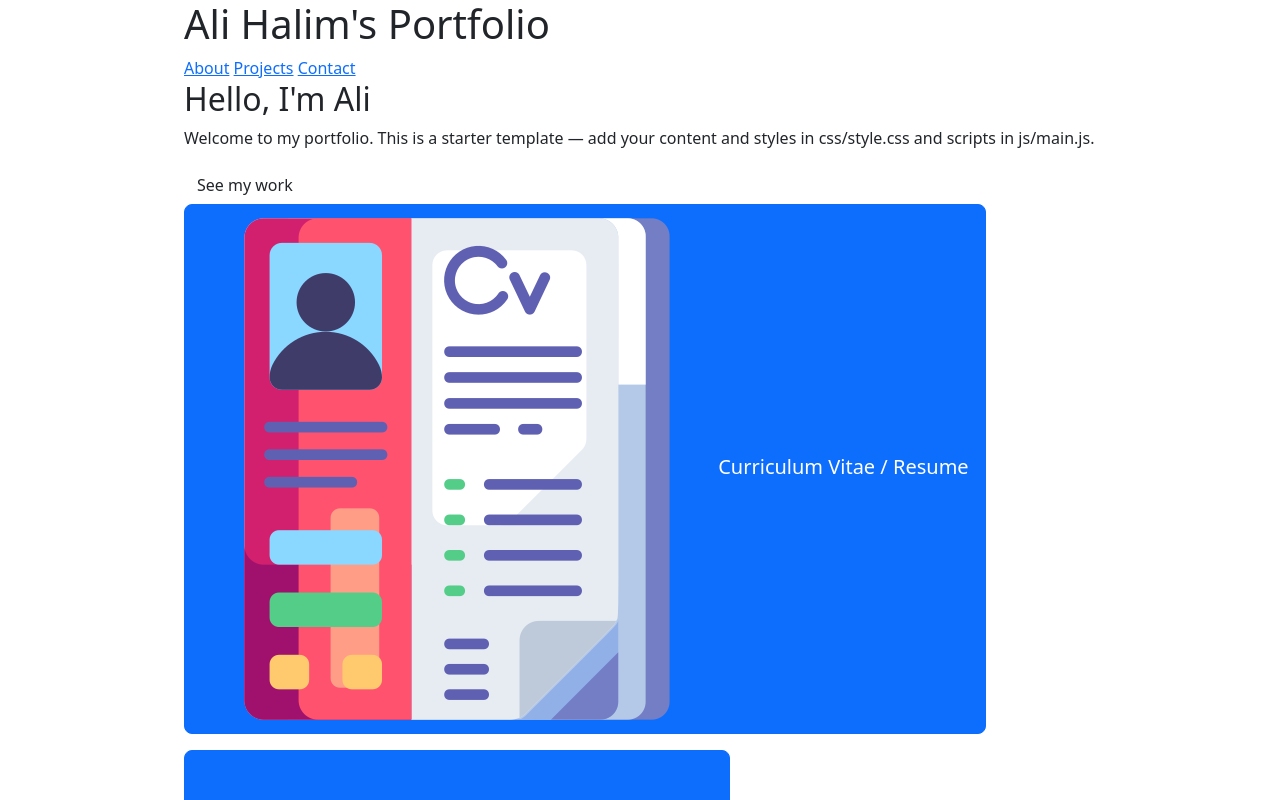
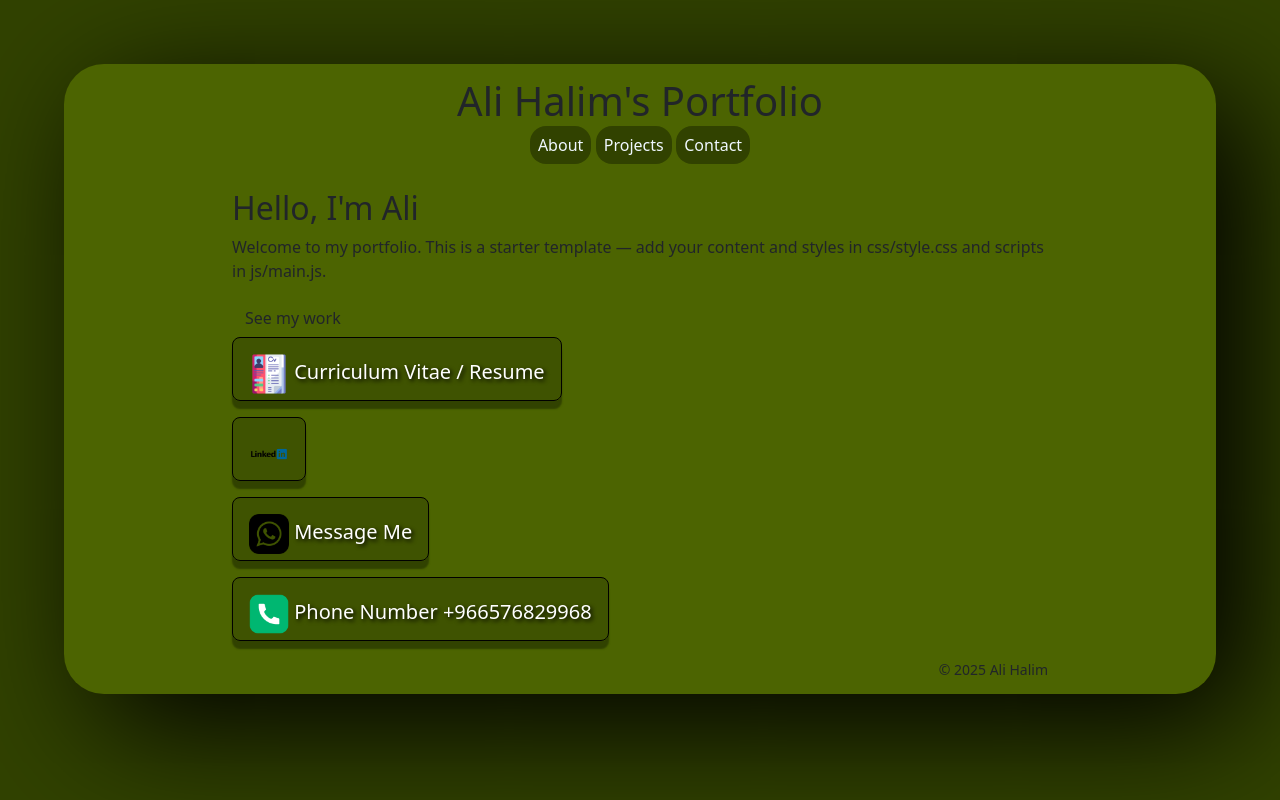
Before and after one commit to Ali-Halim-Alrajjal/portfolio, a plain HTML site: page index.html in a window 1280 px wide. Shown: the top 800 px of the page. Drawn offline with nearby package versions, Linux system fonts and the light colour scheme; the site is published under a folder, as on GitHub Pages, so addresses that start at the root find nothing; a script that the page names is missing.

Commit message:
Fix stylesheet link path in index.html

```diff
--- a/index.html
+++ b/index.html
@@ -7,7 +7,7 @@
 
     <!-- Create folders: css/ and js/ and add css/style.css and js/main.js -->
     <link href="https://cdn.jsdelivr.net/npm/bootstrap@5.3.8/dist/css/bootstrap.min.css" rel="stylesheet" integrity="sha384-sRIl4kxILFvY47J16cr9ZwB07vP4J8+LH7qKQnuqkuIAvNWLzeN8tE5YBujZqJLB" crossorigin="anonymous">
-    <link rel="stylesheet" href="/style/CSS/main.css" />
+    <link rel="stylesheet" href="style/CSS/main.css" />
     <!-- <link rel="script" type="js" href="style/js/main.js" /> -->
      <script src="https://cdn.jsdelivr.net/npm/bootstrap@5.3.8/dist/js/bootstrap.bundle.min.js" integrity="sha384-FKyoEForCGlyvwx9Hj09JcYn3nv7wiPVlz7YYwJrWVcXK/BmnVDxM+D2scQbITxI" crossorigin="anonymous"></script>
 </head>
```
